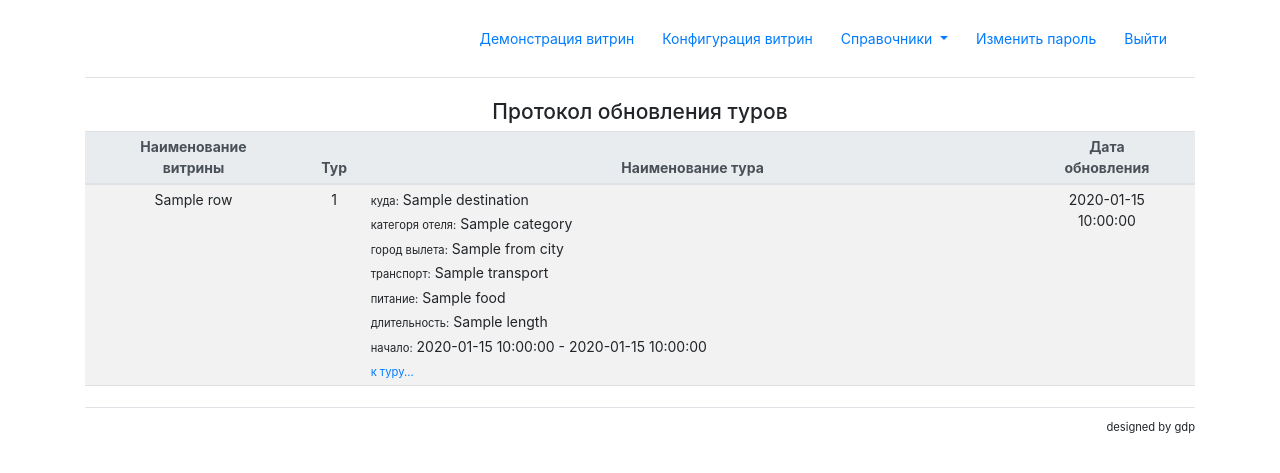
After one commit to gdpbalt/fourth_prj, a Python web app: template control/templates/superuser/success.html in a window 1280 px wide. The commit adds this page. Shown: the top 473 px of the page. Run offline with Jinja, Linux system fonts and the light colour scheme; the template is opened without the code that fills it: most values are stand-ins (such as "Sample title", 1, 10 or a date in 2020).

Commit message:
add route success

```diff
--- a/control/superuser/views/__init__.py
+++ b/control/superuser/views/__init__.py
@@ -4,6 +4,7 @@ from .setting import *
 from .tour import *
 from .show import *
 from .error import *
+from .success import *
 
 
 pass
--- a/control/templates/layouts/superuser-nav.html
+++ b/control/templates/layouts/superuser-nav.html
@@ -2,6 +2,7 @@
 {% set active_showcases = 'active' if request.endpoint in ['showcases', 'showcase_add', 'showcase_update', 'tour_update'] else '' -%}
 
 {% set active_error = 'active' if request.endpoint == 'error' else '' -%}
+{% set active_success = 'active' if request.endpoint == 'success' else '' -%}
 
 {% set active_role = 'active' if request.endpoint in ['role.index_view', 'role.create_view', 'role.edit_view'] else '' -%}
 {% set active_user = 'active' if request.endpoint in ['user.index_view', 'user.create_view', 'user.edit_view'] else '' -%}
@@ -43,6 +44,7 @@
                 <a class="dropdown-item {{ active_user }}" href="{{ url_for('user.index_view') }}">Пользователи</a>
                 <div class="dropdown-divider"></div>
                 <a class="dropdown-item {{ active_error }}" href="{{ url_for('error') }}">Ошибки</a>
+                <a class="dropdown-item {{ active_success }}" href="{{ url_for('success') }}">Успешные обновления</a>
                 <div class="dropdown-divider"></div>
                 <a class="dropdown-item {{ active_setting }}" href="{{ url_for('setting') }}">О системе</a>
             </div>
--- /dev/null
+++ b/control/templates/superuser/success.html
@@ -0,0 +1,48 @@
+{% extends 'layouts/superuser.html' %}
+
+{% block title %}
+Ошибки при формировании витрин горящих туров
+{% endblock %}
+
+{% block body %}
+    <h4 class="text-center">Протокол обновления туров</h4>
+
+    {% if data|length > 0 -%}
+    <table class="table table-striped table-sm">
+        <thead class="thead-light">
+            <tr class="border-bottom">
+                <th scope="col" class="text-center">Наименование<br>витрины</th>
+                <th scope="col" class="text-center">Тур</th>
+                <th scope="col" class="text-center">Наименование тура</th>
+                <th scope="col" class="text-center">Дата<br>обновления</th>
+            </tr>
+        </thead>
+
+        <tbody>
+        {% from 'macroses/macros.html' import show_tour_info_brief -%}
+        {% for row in data -%}
+            <tr class="border-bottom">
+                <td class="text-center">
+                    {{ row.name }}
+                </td>
+                <td class="text-center">
+                    {{ row['Tour'].id }}
+                </td>
+                <td>
+                    {{ show_tour_info_brief(row['Tour']) }}
+                    <a href="{{ url_for('tour_update', index=row['Tour'].id) }}"><small>к туру...</small></a>
+                </td>
+                <td class="text-center">
+                    {{ row.updated.date() }}<br>
+                    {{ row.updated.time() }}
+                </td>
+        {% endfor -%}
+            </tr>
+        </tbody>
+    </table>
+
+    {% else -%}
+        <p>Не найдено ни одной ошибки</p>
+    {% endif -%}
+
+{% endblock %}
```
Also changed, not shown: control/models/showcases.py (+9 -9 lines), control/superuser/views/success.py (added, +23 -0 lines), control_service.py (+5 -4 lines).
